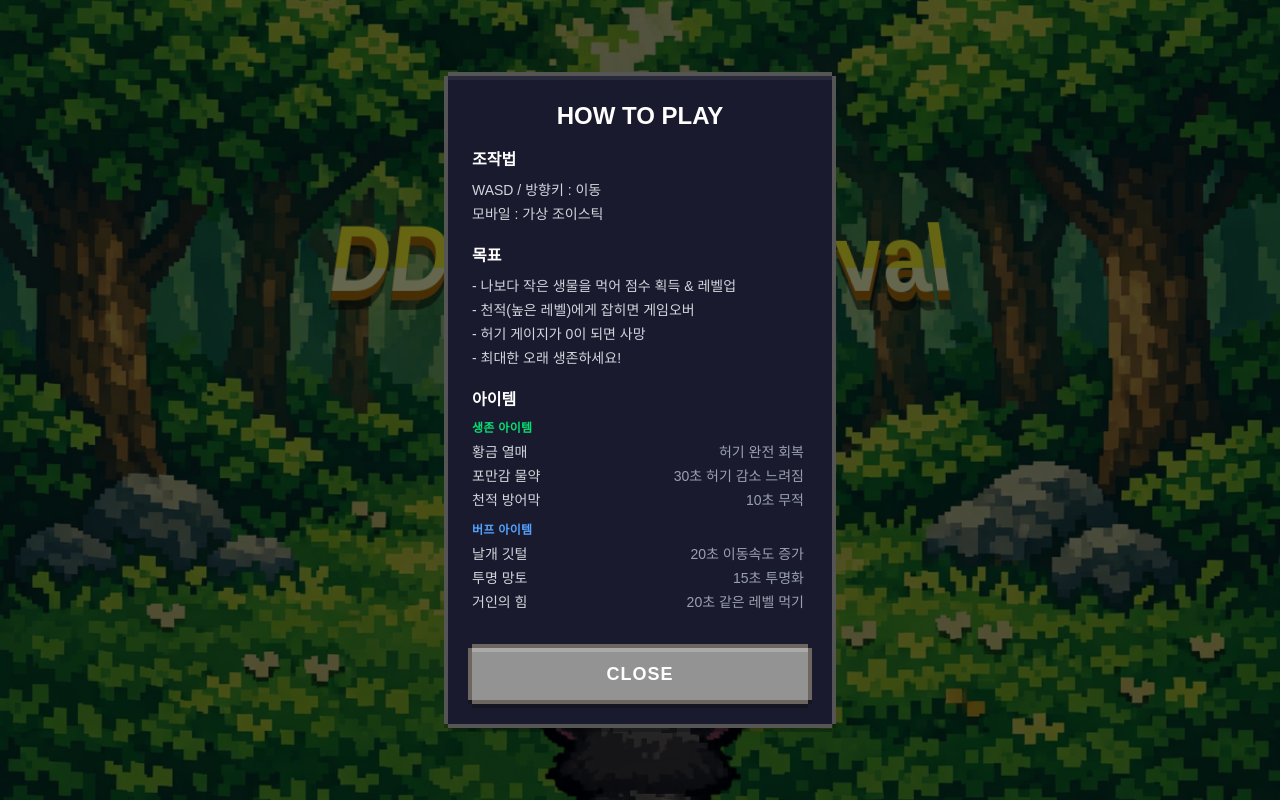
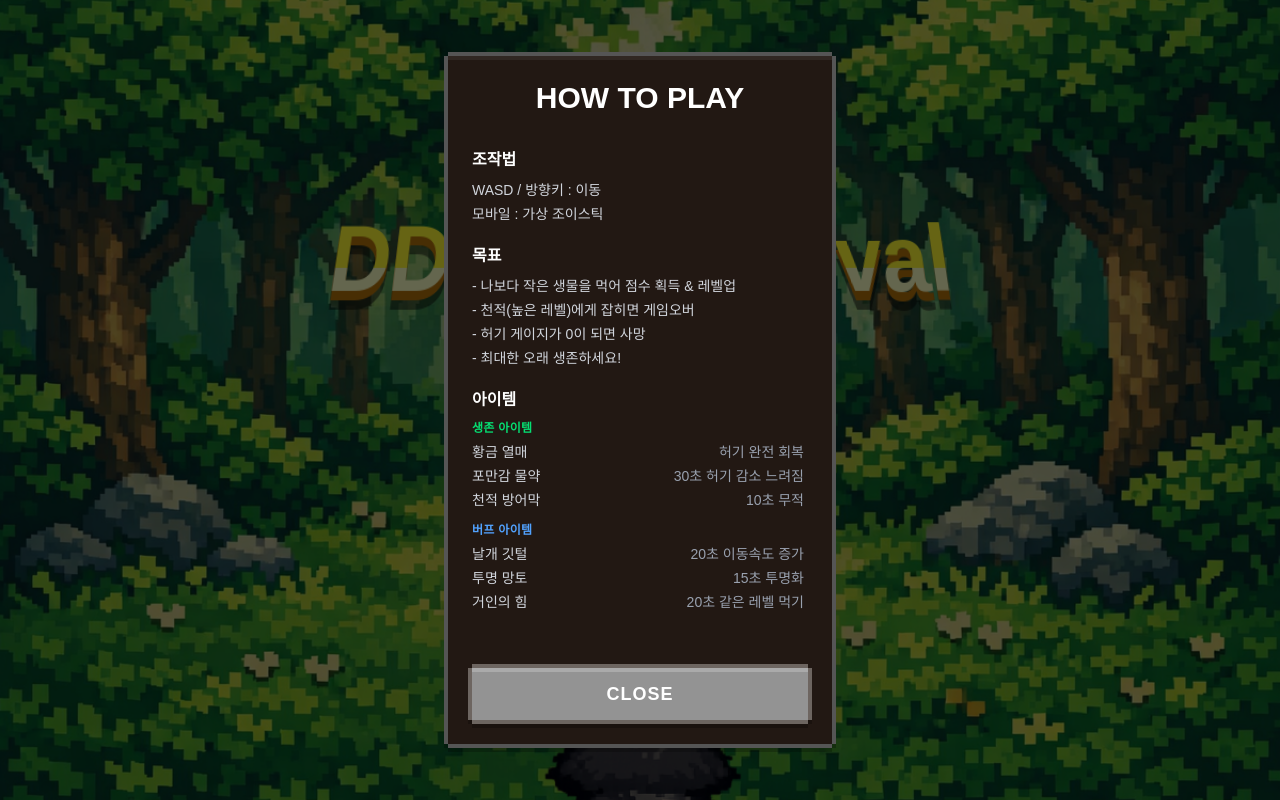
Before and after one commit to Park-Jeong-Gil/DDatgeSuvival, a Next.js app: page / in a window 1280 px wide. Both pictures are taken after a click on the button "HOW TO PLAY". Built offline with nearby package versions, Linux system fonts and the light colour scheme; a web font is replaced by a local one.

Commit message:
모달 디자인 수정

```diff
--- a/src/app/game/page.tsx
+++ b/src/app/game/page.tsx
@@ -58,7 +58,7 @@ export default function GamePage() {
       {isPlaying && !isGameOver && !settingsOpen && (
         <button
           onClick={() => setSettingsOpen(true)}
-          className="pixel-ui absolute top-4 right-4 z-40 bg-[#555] hover:bg-[#444] transition-colors px-3 py-2 text-base"
+          className="inGameSettings pixel-ui absolute top-4 right-4 z-40 bg-[#555] hover:bg-[#444] transition-colors px-3 py-2 text-base"
         >
           SETTING
         </button>
--- a/src/app/globals.css
+++ b/src/app/globals.css
@@ -88,7 +88,7 @@ button.pixel-ui,
 a.pixel-ui {
   color: #fff;
   letter-spacing: 1px;
-  padding: 12px 20px;
+  /* padding: 12px 20px; */
   border: 0;
   display: inline-block;
   text-decoration: none;
@@ -250,4 +250,8 @@ input[type="range"].pixel-slider:disabled {
     flex-direction: column;
     gap: 0;
   }
+
+  .inGameSettings {
+    font-size: 10px;
+  }
 }
--- a/src/app/page.tsx
+++ b/src/app/page.tsx
@@ -79,7 +79,7 @@ export default function HomePage() {
         </Link>
         <button
           onClick={() => setHowToPlayOpen(true)}
-          className="pixel-ui w-full py-3 text-white font-semibold bg-[#a9a9a9] transition-colors hover:bg-[#888888]"
+          className="pixel-ui w-full py-3 text-white font-semibold bg-[#808080] transition-colors hover:bg-[#6e6e6e]"
         >
           HOW TO PLAY
         </button>
--- a/src/components/ui/GameSettingsModal.tsx
+++ b/src/components/ui/GameSettingsModal.tsx
@@ -38,38 +38,38 @@ export default function GameSettingsModal({ onClose }: GameSettingsModalProps) {
       onClick={onClose}
     >
       <div
-        className="pixel-panel bg-[#1a1a2e] p-6 w-full max-w-sm mx-4"
+        className="pixel-panel bg-[#221813] p-6 w-full max-w-sm mx-4"
         onClick={(e) => e.stopPropagation()}
       >
         {/* Settings Menu */}
         {view === "menu" && (
           <>
-            <div className="flex justify-between items-center mb-6">
+            <div className="flex justify-between items-center mb-10">
               <div className="w-9" />
               <h2 className="text-2xl font-bold text-white">SETTINGS</h2>
               <button
                 onClick={onClose}
-                className="pixel-ui bg-[#555] px-2.5 py-1 text-white text-lg hover:bg-[#444] transition-colors"
+                className="pixel-ui bg-[#555] px-2 py-1.5 text-white text-lg hover:bg-[#444] transition-colors"
               >
                 x
               </button>
             </div>
-            <div className="flex flex-col gap-3">
+            <div className="flex flex-col gap-6">
               <button
                 onClick={() => setView("howToPlay")}
-                className="pixel-ui w-full py-3 text-white text-lg font-semibold bg-[#548ced] transition-colors hover:bg-[#3a6fc1]"
+                className="pixel-ui w-full py-3 text-white text-lg font-semibold bg-[#808080] transition-colors hover:bg-[#6e6e6e]"
               >
                 HOW TO PLAY
               </button>
               <button
                 onClick={() => setView("volume")}
-                className="pixel-ui w-full py-3 text-white text-lg font-semibold bg-[#939393] transition-colors hover:bg-[#7a7a7a]"
+                className="pixel-ui w-full py-3 text-white text-lg font-semibold bg-[#3f65af] transition-colors hover:bg-[#35548c]"
               >
                 VOLUME
               </button>
               <button
                 onClick={handleBackToMain}
-                className="pixel-ui w-full py-3 text-white text-lg font-semibold bg-[#c0392b] transition-colors hover:bg-[#a93226]"
+                className="pixel-ui w-full py-3 text-white text-lg font-semibold bg-[#48260c] transition-colors hover:bg-[#3a1e09]"
               >
                 BACK TO MAIN
               </button>
@@ -80,12 +80,12 @@ export default function GameSettingsModal({ onClose }: GameSettingsModalProps) {
         {/* HOW TO PLAY */}
         {view === "howToPlay" && (
           <>
-            <div className="flex items-center mb-4">
+            <div className="flex items-center mb-8">
               <button
                 onClick={() => setView("menu")}
                 className="pixel-ui bg-[#555] px-3 py-1.5 text-white text-sm hover:bg-[#444] transition-colors"
               >
-                BACK
+                &lt;
               </button>
               <h2 className="text-2xl font-bold text-white flex-1 text-center">
                 HOW TO PLAY
@@ -101,12 +101,12 @@ export default function GameSettingsModal({ onClose }: GameSettingsModalProps) {
         {/* VOLUME */}
         {view === "volume" && (
           <>
-            <div className="flex items-center mb-4">
+            <div className="flex items-center mb-8">
               <button
                 onClick={() => setView("menu")}
                 className="pixel-ui bg-[#555] px-3 py-1.5 text-white text-sm hover:bg-[#444] transition-colors"
               >
-                BACK
+                &lt;
               </button>
               <h2 className="text-2xl font-bold text-white flex-1 text-center">
                 VOLUME
--- a/src/components/ui/HowToPlayModal.tsx
+++ b/src/components/ui/HowToPlayModal.tsx
@@ -19,12 +19,12 @@ export default function HowToPlayModal({
       onClick={onClose}
     >
       <div
-        className="pixel-panel bg-[#1a1a2e] p-6 w-full max-w-sm mx-4 text-center"
+        className="pixel-panel bg-[#221813] backdrop-blur p-6 w-full max-w-sm mx-4 text-center"
         onClick={(e) => e.stopPropagation()}
       >
-        <h2 className="text-2xl font-bold text-white mb-4">HOW TO PLAY</h2>
+        <h2 className="text-3xl font-bold mb-8 text-[#fff]">HOW TO PLAY</h2>
 
-        <div className="max-h-[60vh] overflow-y-auto pr-1 mb-5">
+        <div className="max-h-[60vh] overflow-y-auto pr-1 mb-10">
           <HowToPlayContent />
         </div>
 
```
